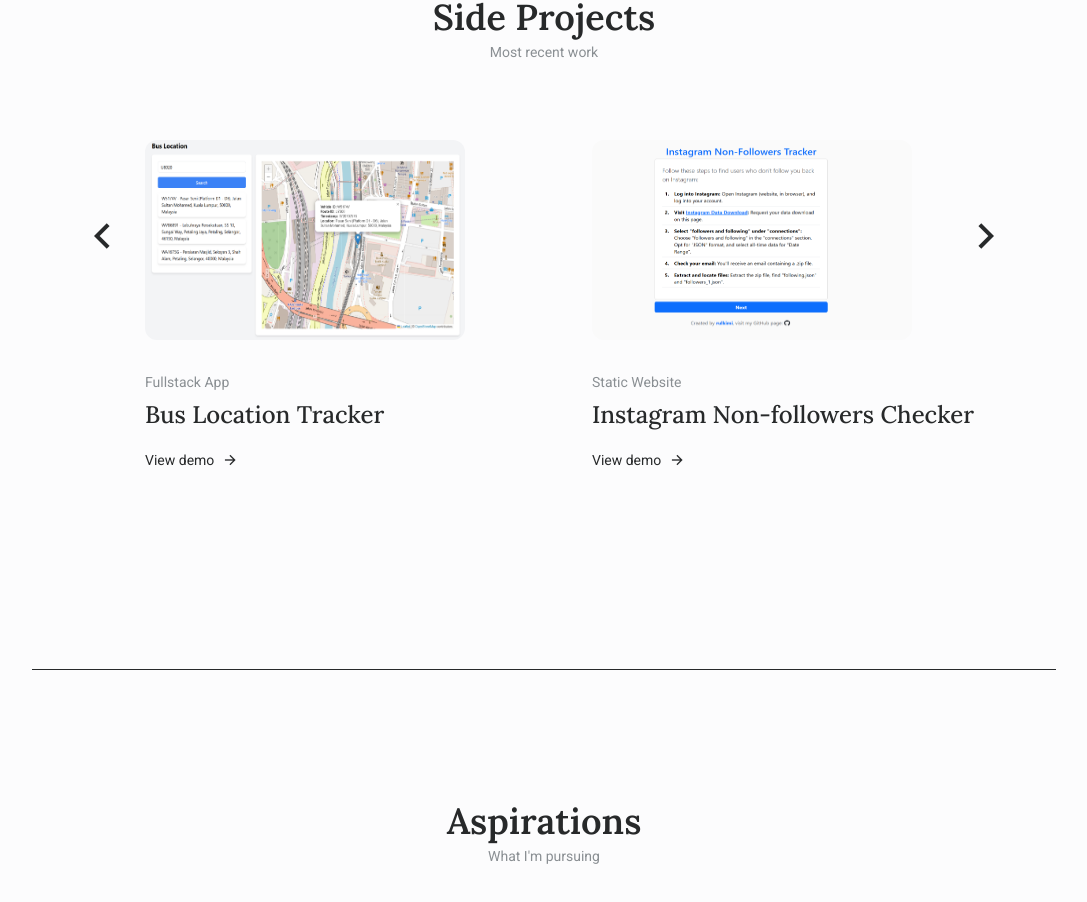
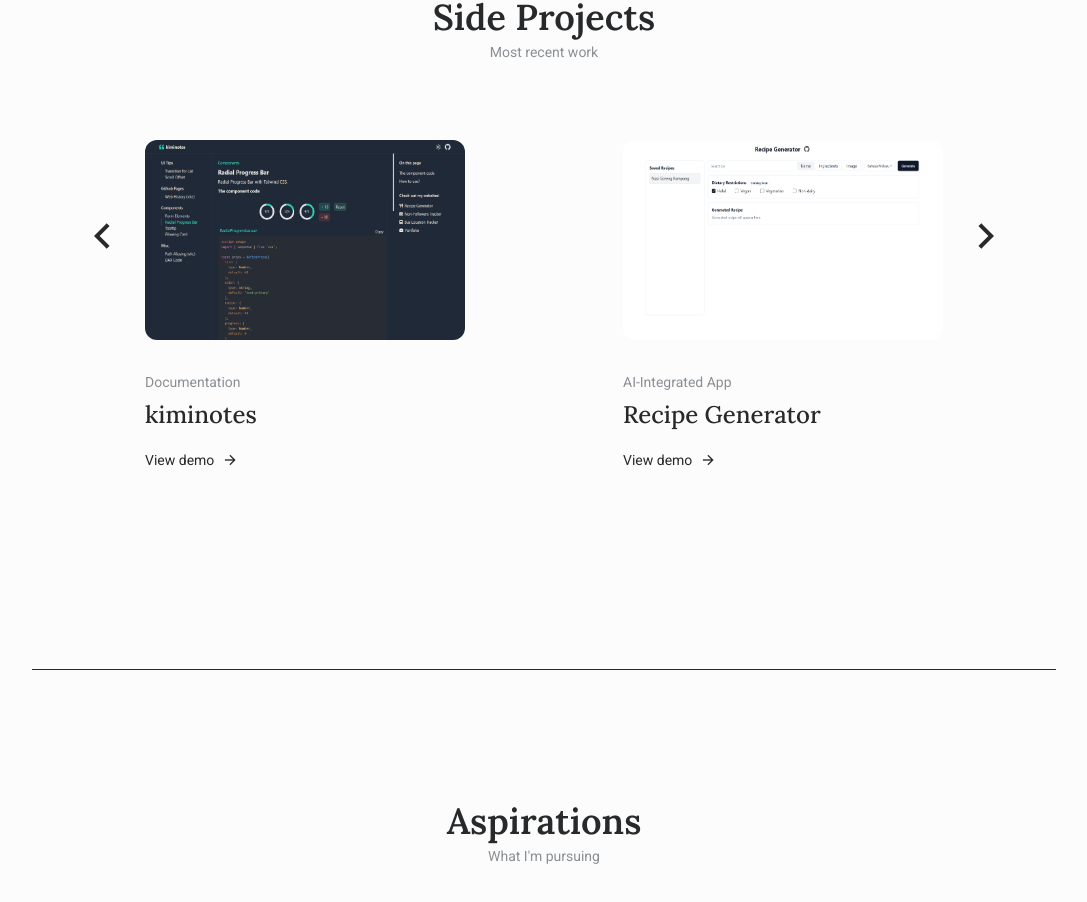
Before and after one commit to rulkimi/portfolio-vue, a Vue app: page / in a window 1280 px wide. Shown: the part 4609-5511 px from the top of the page, without its empty margins (96-1183 px from the left). Built offline with nearby package versions, Linux system fonts and the light colour scheme.

Commit message:
update side projects

```diff
--- a/src/components/sections/SideProjects.vue
+++ b/src/components/sections/SideProjects.vue
@@ -54,6 +54,24 @@
     return {
       projects: [
         {
+          image: require('@/assets/img/kiminotes-project.png'),
+          subtitle: 'Documentation',
+          title: 'kiminotes',
+          docs: {
+            isDemo: true,
+            link: 'https://rulkimi.github.io/kiminotes/'
+          }
+        },
+        {
+          image: require('@/assets/img/recipe-generator-project.png'),
+          subtitle: 'AI-Integrated App',
+          title: 'Recipe Generator',
+          docs: {
+            isDemo: true,
+            link: 'https://rulkimi.github.io/recipe-generator/'
+          }
+        },
+        {
           image: require('@/assets/img/bus-location-project.png'),
           subtitle: 'Fullstack App',
           title: 'Bus Location Tracker',
@@ -69,24 +87,6 @@
           docs: {
             isDemo: true,
             link: 'https://rulkimi.github.io/insta-nonfollowers/',
-          }
-        },
-        {
-          image: require('@/assets/img/ceramics-project.jpg'),
-          subtitle: 'Machine Learning',
-          title: 'Ceramics Classification',
-          docs: {
-            isDemo: false,
-            link: 'https://github.com/rulkimi/ml-ceramics-classification'
-          }
-        },
-        {
-          image: require('@/assets/img/bridge-project.jpg'),
-          subtitle: 'C++',
-          title: 'Bridge Stress Analysis',
-          docs: {
-            isDemo: false,
-            link: 'https://github.com/rulkimi/bridge-stress-analysis'
           }
         },
       ],
```
Also changed, not shown: src/assets/img/kiminotes-project.png (added), src/assets/img/recipe-generator-project.png (added).
